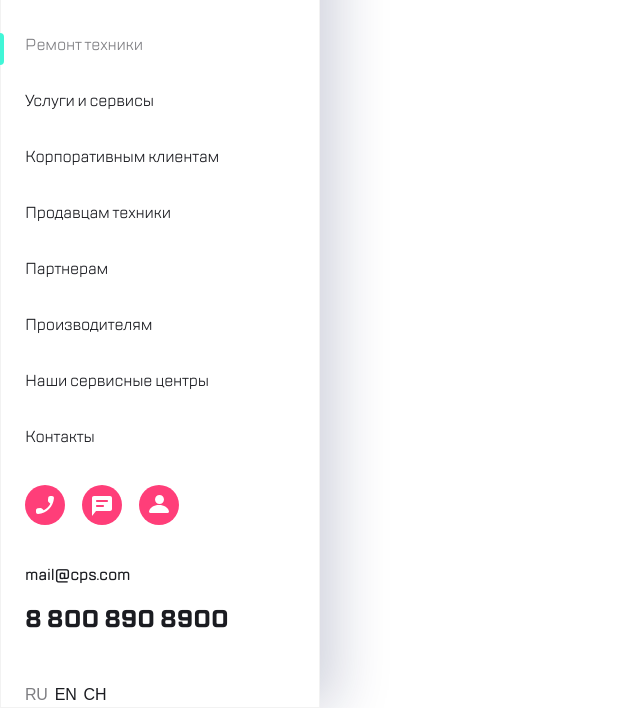
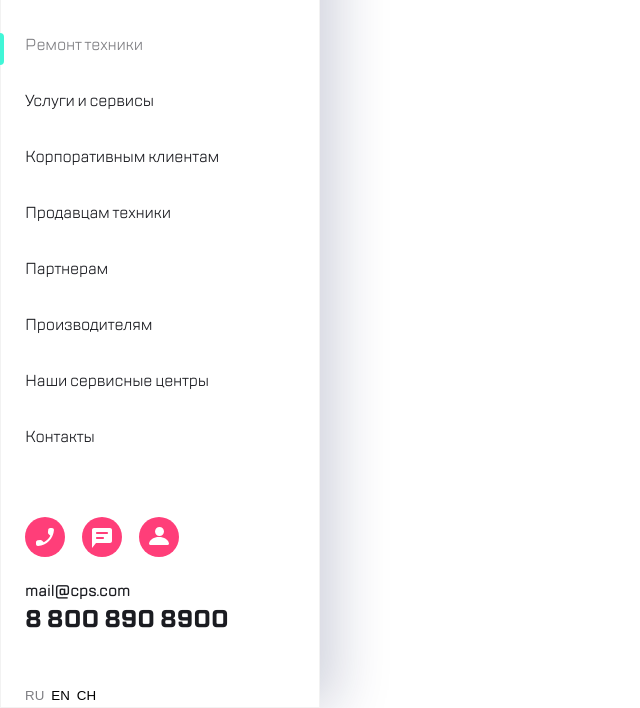
Before and after one commit to Kaniet-ops/newscpcompany1.4, a plain HTML site: page index.html in a window 1280 px wide. Shown: the part 94-802 px from the top of the page, without its empty margins (0-640 px from the left). Drawn offline with Linux system fonts and the light colour scheme.

Commit message:
height normalized

```diff
--- a/css/style.css
+++ b/css/style.css
@@ -116,7 +116,6 @@ button {
 }
 .main-menu__list{
   font-family: inherit;
-  height: 24px;
   font-size: 16px;
   line-height: 24px;
   letter-spacing: -0.2px;
@@ -198,7 +197,7 @@ button {
 .menu__footer{
   display: flex;
   flex-direction: column;
-  flex-shrink: 0;
+  align-content: flex-start;
   padding: 0 24px;
 }
 
@@ -254,6 +253,10 @@ button {
 .language-item:first-child{
   padding-left: 0;
 }
+
+.language-link{
+  cursor: pointer;
+}
 .language-link_selected{
   color:#7E7E82;
 }
--- a/index.html
+++ b/index.html
@@ -3,7 +3,6 @@
 <head>
   <meta charset="UTF-8">
   <meta name="viewport" content="width=device-width, initial-scale=1.0">
-  <meta name="viewport" content="width=device-width,user-scalable=no,initial-scale=1,maximum-scale=1,minimum-scale=1">
   <meta http-equiv="X-UA-Compatible" content="ie=edge">
   <link rel="stylesheet" href="css/style.css">
   <title>csp1.4</title>
@@ -72,16 +71,19 @@
           </li>
 
         </ul>
-        <a href="mailto:mail@cps.com" class="mail-link menu__mail-link">mail@cps.com</a>
-        <a href="tel:8 800 890 8900" class="phone-number menu__phone-number">8 800 890 8900</a>
+        <div class="contacts">
+          <a href="mailto:mail@cps.com" class="mail-link menu__mail-link">mail@cps.com</a>
+        <a href="tel:8800890900" class="phone-number menu__phone-number">8 800 890 8900</a>
+        </div>
+
         <ul class="menu__language-items">
           <li class="language-item">
-            <a href="#" class="language-link language-link_selected">RU</a>
+            <button class="language-link language-link_selected">RU</button>
           </li>
-          <li class="language-item"><a href="#" class="language-link">EN</a>
+          <li class="language-item"><button class="language-link">EN</button>
           </li>
           <li class="language-item">
-            <a href="#" class="language-link">CH</a>
+            <button class="language-link">CH</button>
           </li>
         </ul>
       </div>
```
